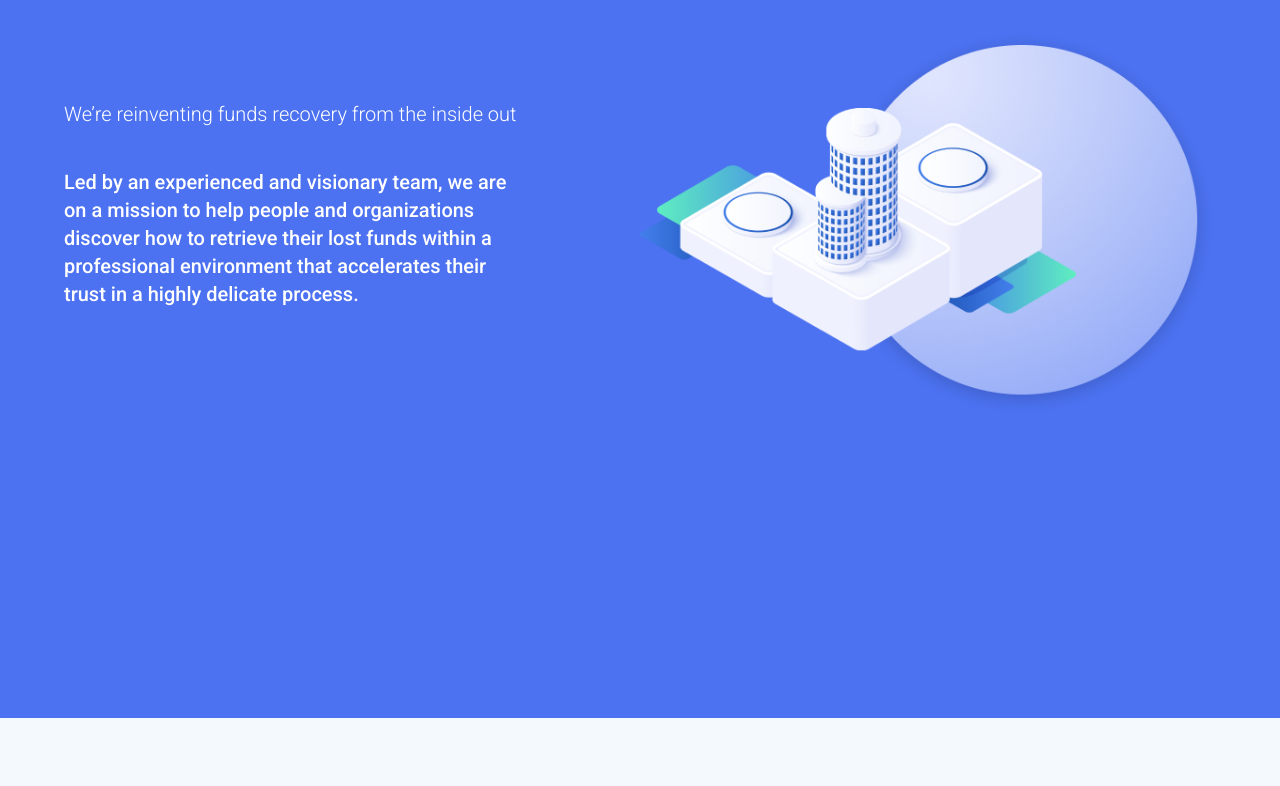
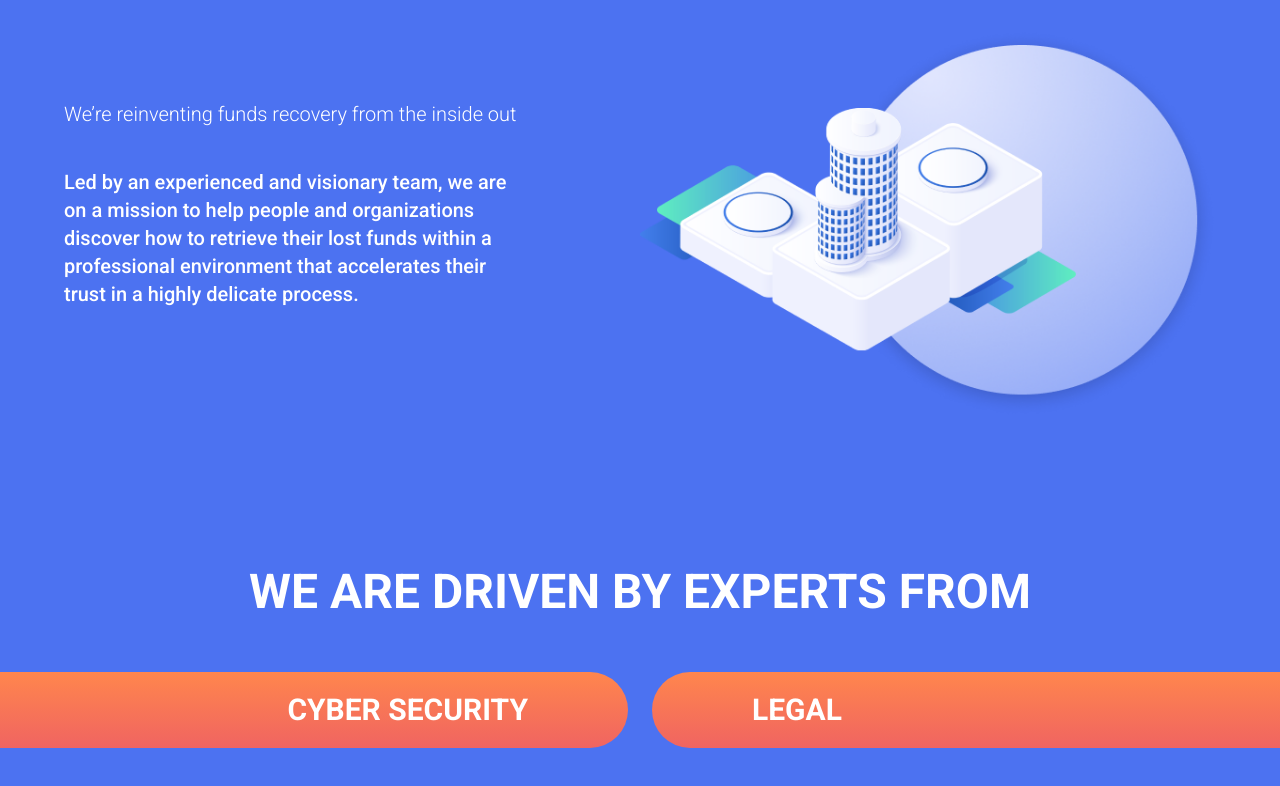
Before and after one commit to abdullahmehboob20s/Lion-Web, a React (Create React App) app: page / in a window 1280 px wide. Shown: the part 5182-5968 px from the top of the page. Before the commit the page ends 5900 px from the top, so only its background shows below. Built offline with nearby package versions, Linux system fonts and the light colour scheme.

Commit message:
DrivenByExperts ready for desktop

```diff
--- a/src/App.js
+++ b/src/App.js
@@ -8,6 +8,7 @@ import ServicesStructure from "layouts/ServicesStructure";
 import OurServices from "layouts/OurServices";
 import RecoverWithUs from "layouts/RecoverWithUs";
 import Company from "layouts/Company";
+import DrivenByExperts from "layouts/DrivenByExperts";
 
 function App() {
   return (
@@ -41,6 +42,7 @@ function App() {
         <div className="mb-150px">
           <Company />
         </div>
+        <DrivenByExperts />
       </div>
     </div>
   );
--- /dev/null
+++ b/src/layouts/DrivenByExperts.js
@@ -0,0 +1,24 @@
+import Title from "components/Title";
+import React from "react";
+
+function DrivenByExperts() {
+  return (
+    <div>
+      <div className="container">
+        <div className="mb-14">
+          <Title title="WE ARE DRIVEN BY EXPERTS FROM" className="text-white" />
+        </div>
+      </div>
+      <div className="grid grid-cols-2 gap-6">
+        <div className="px-100px py-5 bg-orange-gradient rounded-r-full text-right text-white font-bold text-3xl">
+          CYBER SECURITY
+        </div>
+        <div className="px-100px py-5 bg-orange-gradient rounded-l-full text-left text-white font-bold text-3xl">
+          LEGAL
+        </div>
+      </div>
+    </div>
+  );
+}
+
+export default DrivenByExperts;
```
